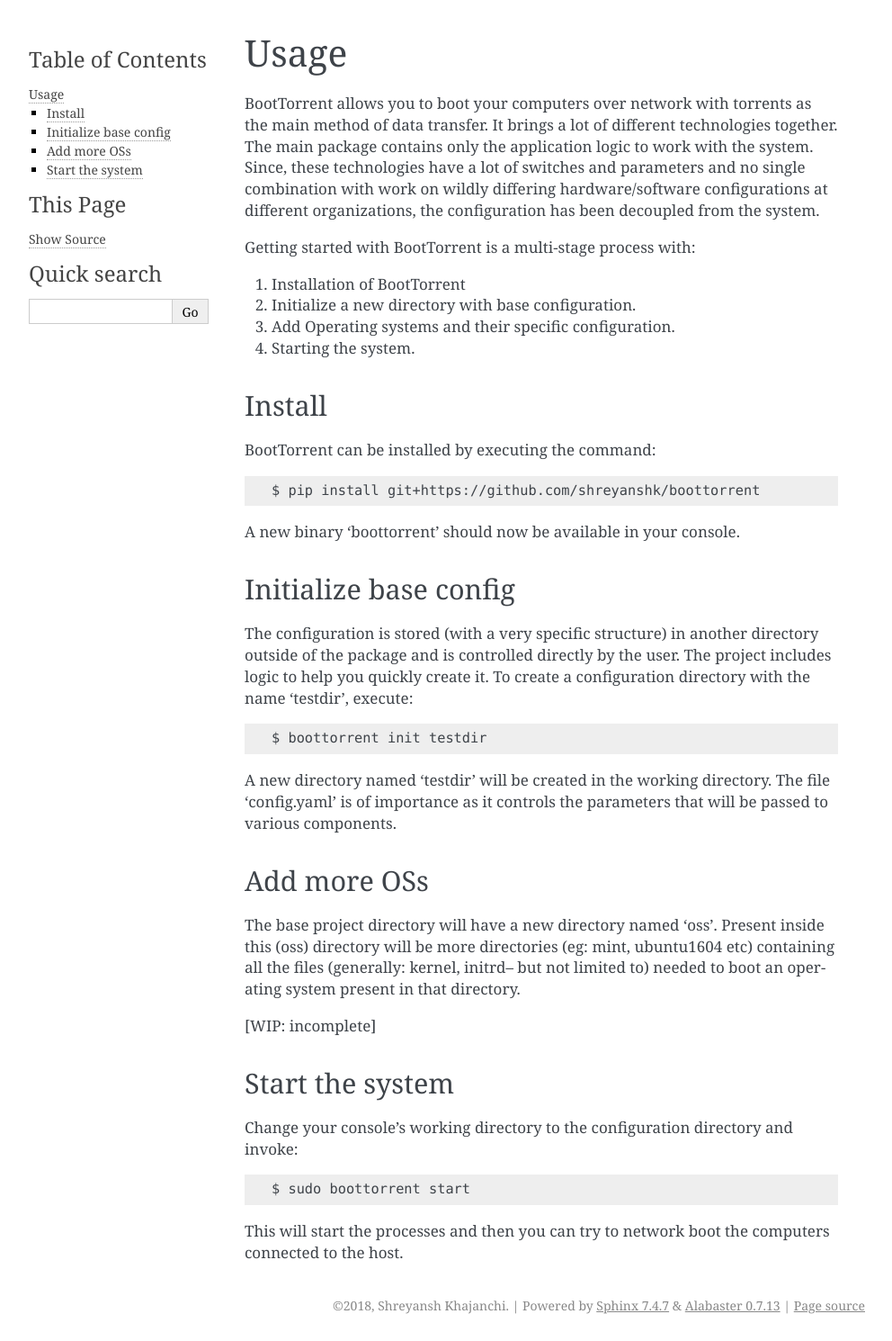
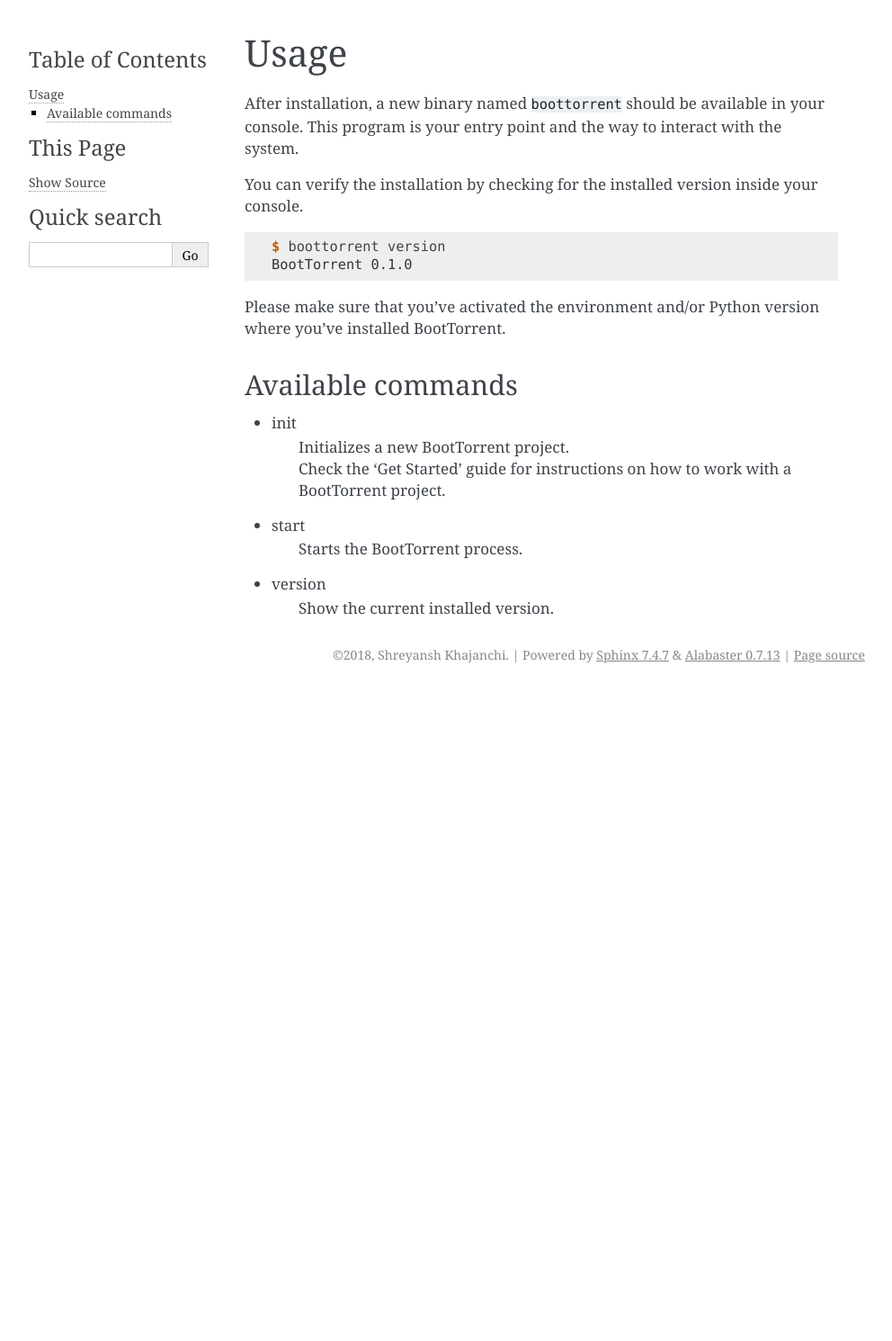
Before and after one commit to shreyanshk/boottorrent, a Sphinx documentation site: the page built from docs/usage.rst, in a window 1280 px wide. Shown: the whole page at 90% size, without its empty margins (148-1140 px from the left). Built offline with Sphinx 7.4.7, drawn with Linux system fonts in a browser that asks for light colours; pages that are not in the unit, such as notebooks, are missing from menus; after the commit the page ends 900 px from its top, so only the background shows below that.

Commit message:
docs: update usage

```diff
--- a/docs/usage.rst
+++ b/docs/usage.rst
@@ -2,51 +2,26 @@
 Usage
 =====
 
-BootTorrent allows you to boot your computers over network with torrents as the main method of data transfer. It brings a lot of different technologies together. The main package contains only the application logic to work with the system. Since, these technologies have a lot of switches and parameters and no single combination with work on wildly differing hardware/software configurations at different organizations, the configuration has been decoupled from the system.
+After installation, a new binary named ``boottorrent`` should be available in your console. This program is your entry point and the way to interact with the system.
 
-Getting started with BootTorrent is a multi-stage process with:
+You can verify the installation by checking for the installed version inside your console.
 
-1. Installation of BootTorrent
-2. Initialize a new directory with base configuration.
-3. Add Operating systems and their specific configuration.
-4. Starting the system.
+.. code-block:: console
 
+    $ boottorrent version
+    BootTorrent 0.1.0
 
-Install
-------------
+Please make sure that you've activated the environment and/or Python version where you've installed BootTorrent.
 
-BootTorrent can be installed by executing the command::
+Available commands
+------------------
 
-    $ pip install git+https://github.com/shreyanshk/boottorrent
+* init
+    | Initializes a new BootTorrent project.
+    | Check the 'Get Started' guide for instructions on how to work with a BootTorrent project.
 
-A new binary 'boottorrent' should now be available in your console.
+* start
+    | Starts the BootTorrent process.
 
-
-Initialize base config
--------------------------------
-
-The configuration is stored (with a very specific structure) in another directory outside of the package and is controlled directly by the user.
-The project includes logic to help you quickly create it.
-To create a configuration directory with the name 'testdir', execute::
-
-    $ boottorrent init testdir
-
-A new directory named 'testdir' will be created in the working directory. The file 'config.yaml' is of importance as it controls the parameters that will be passed to various components.
-
-
-Add more OSs
-----------------------------------------------------------
-
-The base project directory will have a new directory named 'oss'. Present inside this (oss) directory will be more directories (eg: mint, ubuntu1604 etc) containing all the files (generally: kernel, initrd-- but not limited to) needed to boot an operating system present in that directory.
-
-[WIP: incomplete]
-
-
-Start the system
--------------------
-
-Change your console's working directory to the configuration directory and invoke::
-
-    $ sudo boottorrent start
-
-This will start the processes and then you can try to network boot the computers connected to the host.
+* version
+    | Show the current installed version.
```
